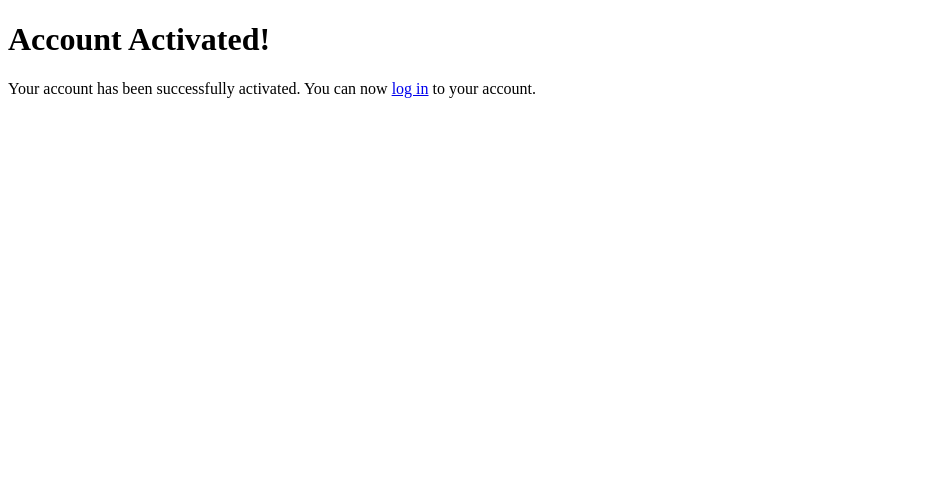
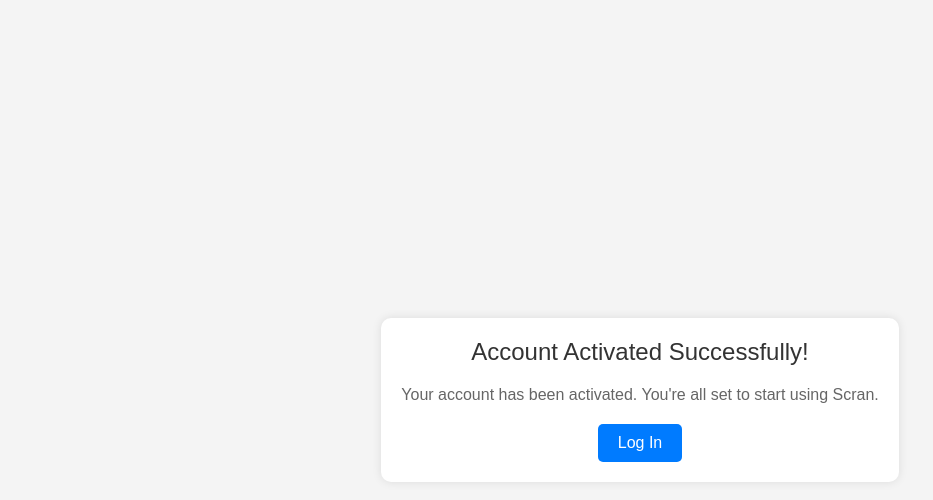
Before and after one commit to WayneSimpson/scran-account-activation, a plain HTML site: page index.html in a window 1280 px wide. Shown: the whole page, without its empty margins (0-933 px from the left). Drawn offline with Linux system fonts and the light colour scheme.

Commit message:
Update index.html

```diff
--- a/index.html
+++ b/index.html
@@ -3,10 +3,50 @@
 <head>
     <meta charset="UTF-8">
     <meta name="viewport" content="width=device-width, initial-scale=1.0">
-    <title>Account Activation Success</title>
+    <title>Account Activation Successful</title>
+    <style>
+        body {
+            font-family: Arial, sans-serif;
+            margin: 0;
+            padding: 0;
+            background-color: #f4f4f4;
+            display: flex;
+            justify-content: center;
+            align-items: center;
+            height: 100vh;
+        }
+        .container {
+            background-color: #ffffff;
+            padding: 20px;
+            border-radius: 10px;
+            box-shadow: 0 0 10px rgba(0, 0, 0, 0.1);
+            text-align: center;
+        }
+        .header {
+            font-size: 24px;
+            color: #333;
+            margin-bottom: 20px;
+        }
+        .content {
+            font-size: 16px;
+            color: #666;
+            margin-bottom: 20px;
+        }
+        .button {
+            display: inline-block;
+            padding: 10px 20px;
+            background-color: #007bff;
+            color: #ffffff;
+            text-decoration: none;
+            border-radius: 5px;
+        }
+    </style>
 </head>
 <body>
-    <h1>Account Activated!</h1>
-    <p>Your account has been successfully activated. You can now <a href="/login">log in</a> to your account.</p>
+    <div class="container">
+        <div class="header">Account Activated Successfully!</div>
+        <div class="content">Your account has been activated. You're all set to start using Scran.</div>
+        <a href="YOUR_LOGIN_PAGE_URL" class="button">Log In</a>
+    </div>
 </body>
 </html>
```
